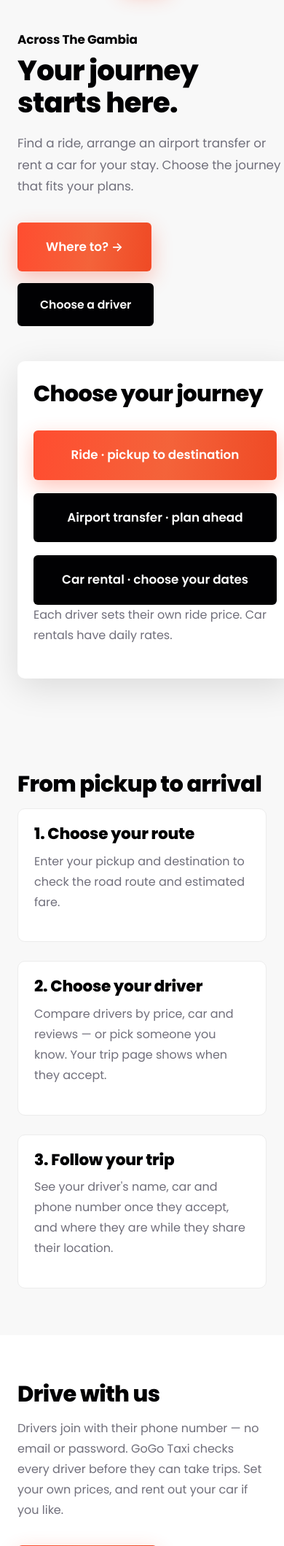
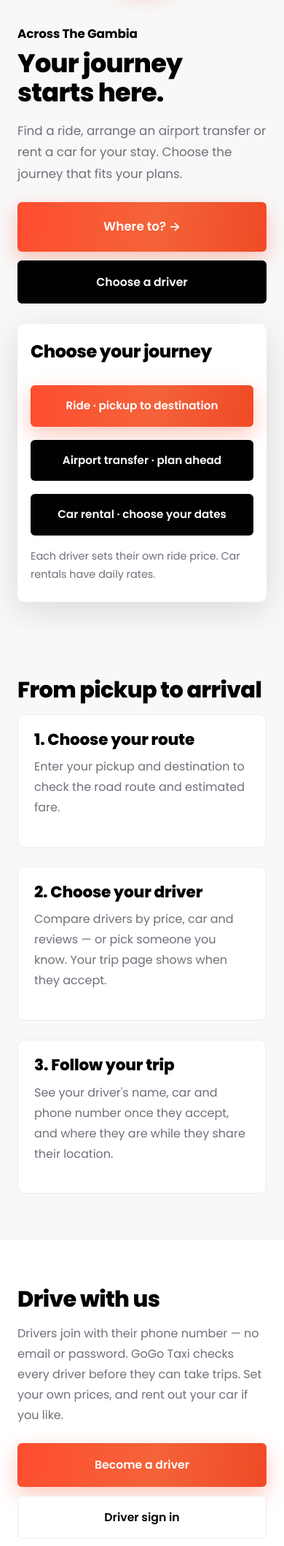
Before and after one commit to alasansilla/jatta_cars, a Flask app: page / in a window 390 px wide. Shown: the part 80-2199 px from the top of the page at 73% size. Run offline with Flask 3, Linux system fonts and the light colour scheme; parts of the project's set-up code (start-up, migrations or seed data) failed here and were passed over.

Commit message:
Fix mobile homepage overflow and journey button wrapping

```diff
--- a/app/static/css/style.css
+++ b/app/static/css/style.css
@@ -240,10 +240,12 @@ textarea { resize: vertical; min-height: 140px; }
 .hero { background: var(--soft); padding: 72px 0 88px; overflow: hidden; }
 .hero .wrap {
   display: grid;
-  grid-template-columns: 1fr 1.25fr;
+  grid-template-columns: minmax(0, 1fr) minmax(0, 1.25fr);
   gap: 48px;
   align-items: center;
 }
+.hero .wrap > * { min-width: 0; }
+.hero .booking-panel .btn { white-space: normal; text-align: center; overflow-wrap: anywhere; }
 .hero h1 { max-width: 12ch; }
 .hero h1 em { font-style: normal; color: var(--accent); }
 .hero .lede { max-width: 46ch; }
@@ -302,8 +304,8 @@ textarea { resize: vertical; min-height: 140px; }
 /* --- Cards / grid --------------------------------------------------------- */
 
 .grid { display: grid; gap: 26px; }
-.grid--2 { grid-template-columns: repeat(auto-fit, minmax(300px, 1fr)); }
-.grid--3 { grid-template-columns: repeat(auto-fill, minmax(310px, 1fr)); }
+.grid--2 { grid-template-columns: repeat(auto-fit, minmax(min(300px, 100%), 1fr)); }
+.grid--3 { grid-template-columns: repeat(auto-fill, minmax(min(310px, 100%), 1fr)); }
 .grid--4 { grid-template-columns: repeat(auto-fill, minmax(240px, 1fr)); }
 
 .card {
@@ -640,7 +642,7 @@ td.nowrap, th.nowrap { white-space: nowrap; }
 
 /* Page layout, unchanged: these stack at their own width, not the menu's. */
 @media (max-width: 1000px) {
-  .hero .wrap { grid-template-columns: 1fr; }
+  .hero .wrap { grid-template-columns: minmax(0, 1fr); }
   .hero__art { order: -1; max-width: 560px; }
   .split { grid-template-columns: 1fr; gap: 44px; }
   .footer-grid { grid-template-columns: 1fr 1fr; }
@@ -683,7 +685,15 @@ td.nowrap, th.nowrap { white-space: nowrap; }
   body.is-editing .brand__sub { display: block; }
 
   .section { padding: 64px 0; }
-  .hero { padding: 40px 0 64px; }
+  .hero { padding: 32px 0 40px; }
+  .hero .wrap { gap: 28px; }
+  .hero h1 { font-size: clamp(2rem, 9vw, 2.8rem); }
+  .hero h2 { font-size: 1.5rem; }
+  .hero__actions { gap: 12px; margin-top: 24px; }
+  .hero__actions .btn { flex: 1 1 100%; white-space: normal; text-align: center; }
+  .hero .booking-panel { padding: 24px 18px; }
+  .hero .booking-panel .btn { padding: 16px 14px; font-size: .95rem; line-height: 1.5; }
+  .hero .booking-panel p { margin: 16px 0 0; font-size: .9rem; }
   .booking-panel { padding: 28px 22px; }
   .booking-panel__ribbon { position: static; display: inline-block; margin-bottom: 18px; }
   .reason { grid-template-columns: 68px 1fr; gap: 18px; }
```
